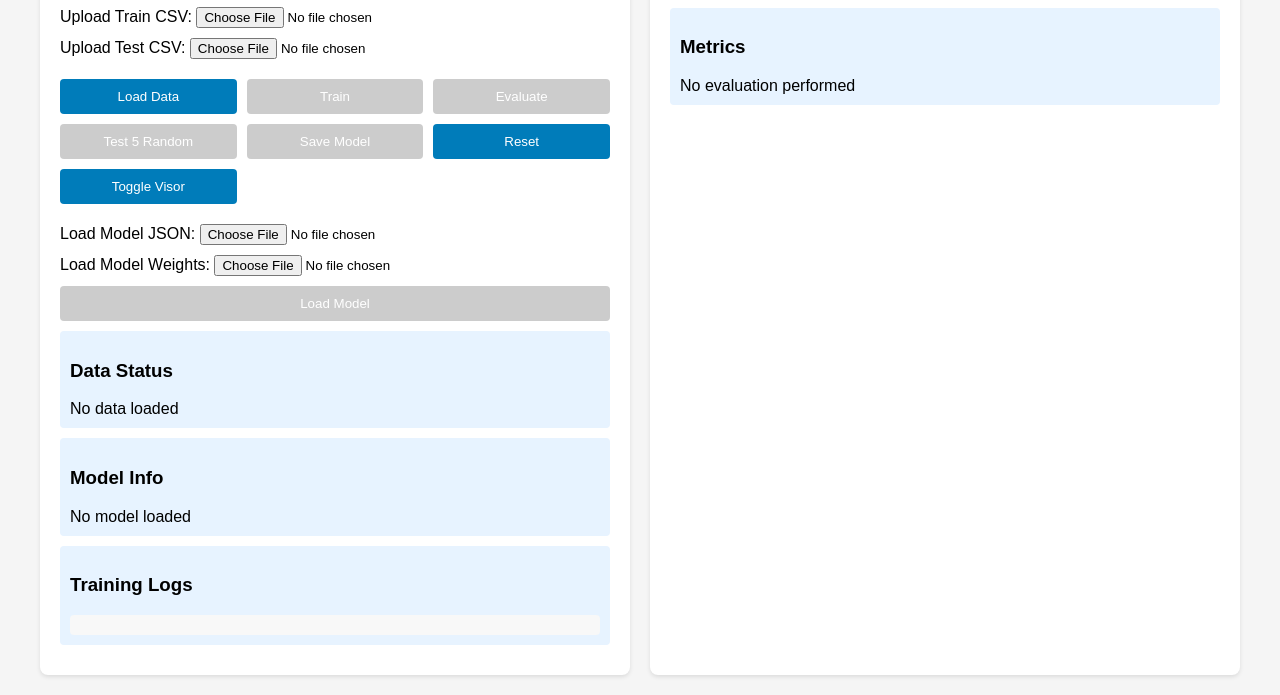
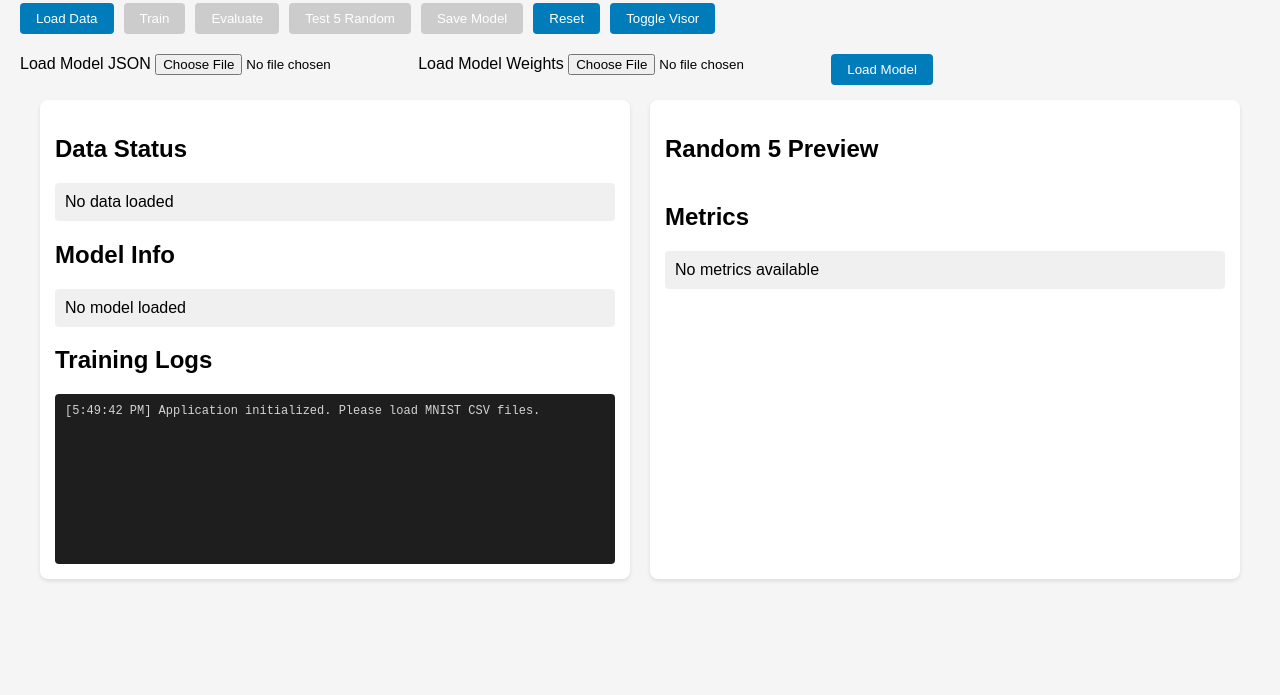
Before and after one commit to HafsaIdSaid386/NND-week-3, a plain HTML site: page index.html in a window 1280 px wide. Shown: the part 113-808 px from the top of the page. Drawn offline with Linux system fonts and the light colour scheme; a script that the page names is missing.

Commit message:
Update index.html

```diff
--- a/index.html
+++ b/index.html
@@ -4,7 +4,7 @@
 <head>
     <meta charset="UTF-8">
     <meta name="viewport" content="width=device-width, initial-scale=1.0">
-    <title>MNIST CNN Classifier</title>
+    <title>MNIST CNN Training (Client-Side)</title>
     <script src="https://cdn.jsdelivr.net/npm/@tensorflow/tfjs@latest"></script>
     <script src="https://cdn.jsdelivr.net/npm/@tensorflow/tfjs-vis@latest"></script>
     <style>
@@ -13,7 +13,6 @@
             margin: 20px;
             background-color: #f5f5f5;
         }
-
         .container {
             display: grid;
             grid-template-columns: 1fr 1fr;
@@ -21,101 +20,87 @@
             max-width: 1200px;
             margin: 0 auto;
         }
-
-        .column {
+        .panel {
             background: white;
-            padding: 20px;
+            padding: 15px;
             border-radius: 8px;
             box-shadow: 0 2px 4px rgba(0,0,0,0.1);
         }
-
         .controls {
-            display: grid;
-            grid-template-columns: repeat(auto-fit, minmax(150px, 1fr));
+            grid-column: 1 / -1;
+            display: flex;
+            flex-wrap: wrap;
             gap: 10px;
-            margin: 20px 0;
+            margin-bottom: 20px;
         }
-
         button {
-            padding: 10px;
+            padding: 8px 16px;
             background: #007cba;
             color: white;
             border: none;
             border-radius: 4px;
             cursor: pointer;
         }
-
         button:hover {
             background: #005a87;
         }
-
         button:disabled {
-            background: #ccc;
+            background: #cccccc;
             cursor: not-allowed;
         }
-
         .file-inputs {
-            display: grid;
+            display: flex;
             gap: 10px;
-            margin: 10px 0;
+            margin-bottom: 15px;
         }
-
         .preview-container {
             display: flex;
             gap: 10px;
-            margin: 20px 0;
-            flex-wrap: wrap;
+            margin-top: 15px;
         }
-
         .preview-item {
             text-align: center;
         }
-
         canvas {
             border: 1px solid #ddd;
             image-rendering: pixelated;
         }
-
         .correct {
             color: green;
             font-weight: bold;
         }
-
         .incorrect {
             color: red;
             font-weight: bold;
         }
-
         .status {
             margin: 10px 0;
             padding: 10px;
-            background: #e7f3ff;
+            background: #f0f0f0;
             border-radius: 4px;
         }
-
         .logs {
-            background: #f8f8f8;
+            height: 150px;
+            overflow-y: auto;
+            background: #1e1e1e;
+            color: #d4d4d4;
             padding: 10px;
             border-radius: 4px;
-            max-height: 200px;
-            overflow-y: auto;
             font-family: monospace;
             font-size: 12px;
         }
     </style>
 </head>
 <body>
-    <div class="container">
-        <div class="column">
     <h1>MNIST CNN Training (Client-Side)</h1>
 
     <div class="file-inputs">
         <div>
-                    <label>Upload Train CSV:</label>
+            <label>Upload Train CSV</label>
             <input type="file" id="trainFile" accept=".csv">
         </div>
         <div>
-                    <label>Upload Test CSV:</label>
+            <label>Upload Test CSV</label>
             <input type="file" id="testFile" accept=".csv">
         </div>
     </div>
@@ -132,42 +117,34 @@
 
     <div class="file-inputs">
         <div>
-                    <label>Load Model JSON:</label>
-                    <input type="file" id="modelJsonFile" accept=".json">
+            <label>Load Model JSON</label>
+            <input type="file" id="modelJson" accept=".json">
         </div>
         <div>
-                    <label>Load Model Weights:</label>
-                    <input type="file" id="modelWeightsFile" accept=".bin">
+            <label>Load Model Weights</label>
+            <input type="file" id="modelWeights" accept=".bin">
         </div>
-                <button id="loadModel" disabled>Load Model</button>
+        <button id="loadModel">Load Model</button>
     </div>
 
-            <div class="status">
-                <h3>Data Status</h3>
-                <div id="dataStatus">No data loaded</div>
+    <div class="container">
+        <div class="panel">
+            <h2>Data Status</h2>
+            <div id="dataStatus" class="status">No data loaded</div>
+
+            <h2>Model Info</h2>
+            <div id="modelInfo" class="status">No model loaded</div>
+
+            <h2>Training Logs</h2>
+            <div id="logs" class="logs"></div>
         </div>
 
-            <div class="status">
-                <h3>Model Info</h3>
-                <div id="modelInfo">No model loaded</div>
-            </div>
+        <div class="panel">
+            <h2>Random 5 Preview</h2>
+            <div id="preview" class="preview-container"></div>
 
-            <div class="status">
-                <h3>Training Logs</h3>
-                <div class="logs" id="trainingLogs"></div>
-            </div>
-        </div>
-
-        <div class="column">
-            <h3>Random 5 Preview</h3>
-            <div class="preview-container" id="previewContainer">
-                <!-- Preview canvases will be inserted here -->
-            </div>
-
-            <div class="status">
-                <h3>Metrics</h3>
-                <div id="metrics">No evaluation performed</div>
-            </div>
+            <h2>Metrics</h2>
+            <div id="metrics" class="status">No metrics available</div>
         </div>
     </div>
 
```
Lines whose indentation alone changed are shown as unchanged.
